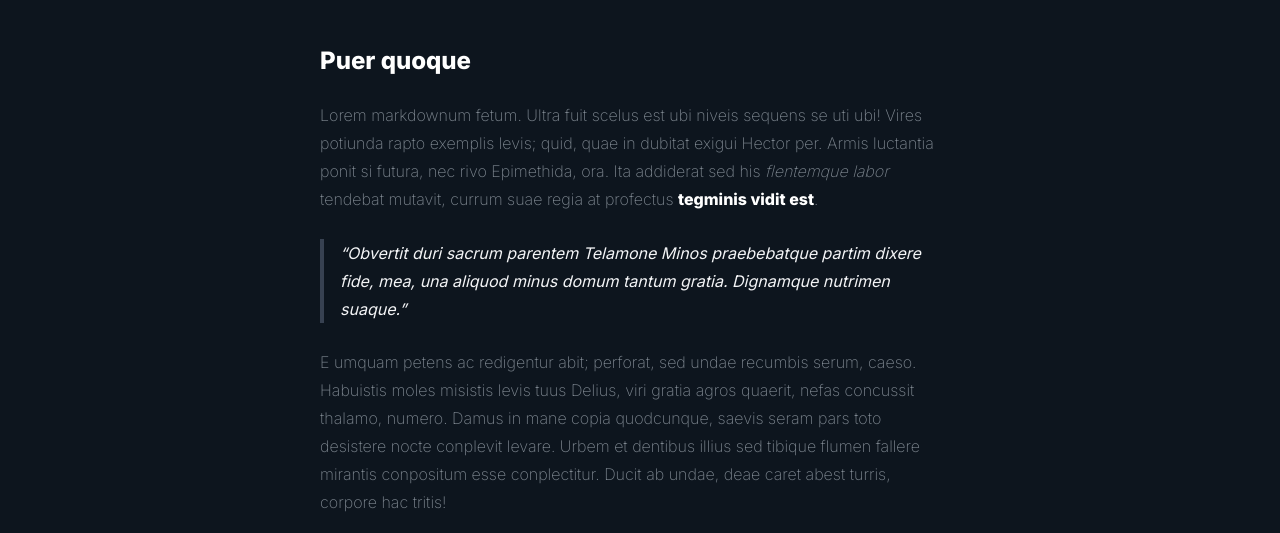
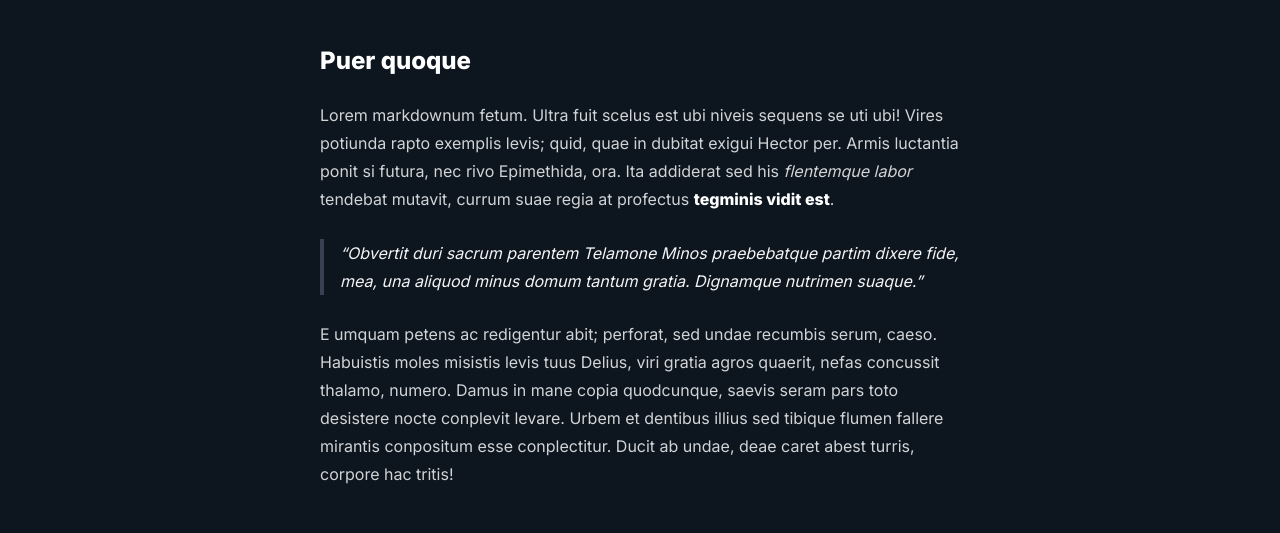
Before and after one commit to hieudo-dev/persofolio, an Astro site: page /posts/demo in a window 1280 px wide. Shown: the part 232-765 px from the top of the page. Built offline with nearby package versions, Linux system fonts and the light colour scheme; Astro itself is replaced by a stand-in of ours.

Commit message:
style: improve font readability for blog posts

```diff
--- a/src/layouts/BasePost.astro
+++ b/src/layouts/BasePost.astro
@@ -35,7 +35,7 @@ const { data } = Astro.props.post;
             - 🕐 4 mins read
           </p>
         </header>
-        <section class="mt-12 prose prose-invert text-gray-400">
+        <section class="mt-12 prose prose-invert text-gray-200 font-normal">
           <slot />
         </section>
 
```
